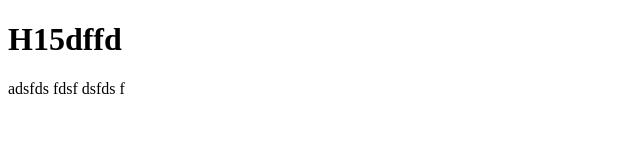
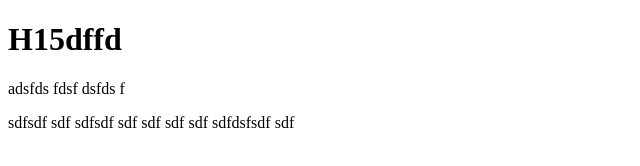
Before and after one commit to pawelsuchocki/Test, a plain HTML site: page index.html in a window 1280 px wide. Shown: the whole page, without its empty margins (0-640 px from the left). Drawn offline with Linux system fonts and the light colour scheme.

Commit message:
Add paragraph

```diff
--- a/index.html
+++ b/index.html
@@ -6,5 +6,6 @@
 <body>
 	<h1>H15dffd</h1>
 	<p>adsfds fdsf dsfds f</p>
+	<p>sdfsdf sdf sdfsdf sdf sdf sdf sdf sdfdsfsdf sdf</p>
 </body>
 </html>
```
